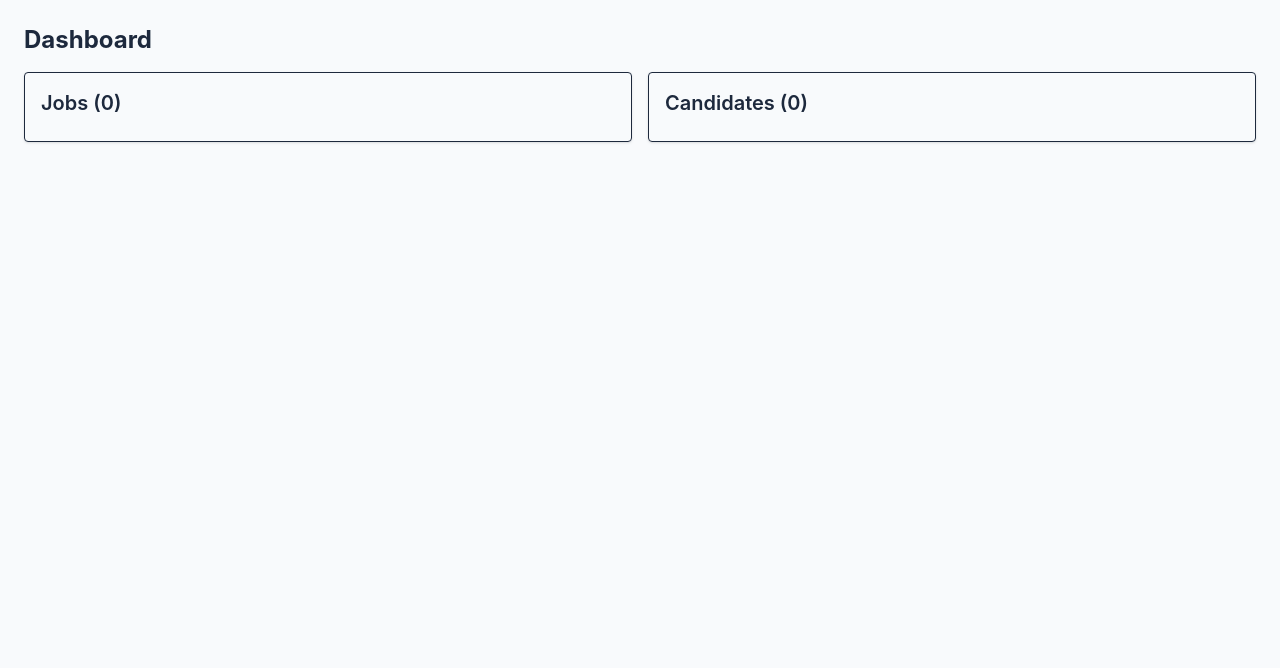
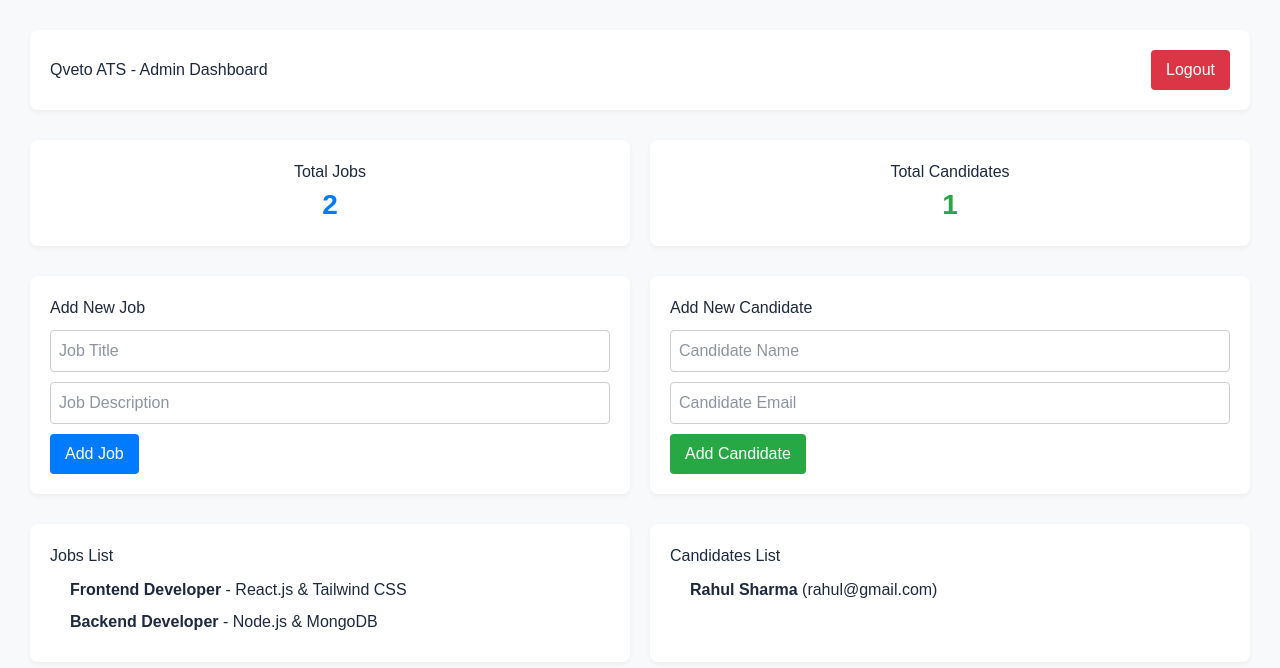
Before and after one commit to eshunehra830-create/qveto-ats, a React (Vite) app in the folder frontend/: page /dashboard in a window 1280 px wide. Shown: the top 668 px of the page. Built offline with nearby package versions, Linux system fonts and the light colour scheme; no server answers.

Commit message:
add full functional dashboard with jobs and candidates

```diff
--- a/frontend/src/pages/DashboardPage.jsx
+++ b/frontend/src/pages/DashboardPage.jsx
@@ -1,45 +1,174 @@
-import React, { useEffect, useState } from 'react';
-import { fetchJobs, fetchCandidates } from '../services/api';
+import React, { useState, useEffect } from 'react';
+import { useNavigate } from 'react-router-dom';
 
-export default function DashboardPage() {
+export default function Dashboard() {
+  const navigate = useNavigate();
+
+  // States for Jobs and Candidates
   const [jobs, setJobs] = useState([]);
   const [candidates, setCandidates] = useState([]);
-  const [loading, setLoading] = useState(true);
 
+  // Form inputs
+  const [jobTitle, setJobTitle] = useState('');
+  const [jobDesc, setJobDesc] = useState('');
+
+  const [candName, setCandName] = useState('');
+  const [candEmail, setCandEmail] = useState('');
+  const [selectedJob, setSelectedJob] = useState('');
+
+  // Load data from localStorage on component mount
   useEffect(() => {
-    const loadData = async () => {
-      try {
-        const jobsData = await fetchJobs();
-        const candidatesData = await fetchCandidates();
-        setJobs(jobsData || []);
-        setCandidates(candidatesData || []);
-      } catch (error) {
-        console.error('Failed to load dashboard data:', error);
-      } finally {
-        setLoading(false);
-      }
-    };
+    const savedJobs = JSON.parse(localStorage.getItem('qveto_jobs')) || [
+      { id: 1, title: 'Frontend Developer', desc: 'React.js & Tailwind CSS' },
+      { id: 2, title: 'Backend Developer', desc: 'Node.js & MongoDB' }
+    ];
+    const savedCandidates = JSON.parse(localStorage.getItem('qveto_candidates')) || [
+      { id: 1, name: 'Rahul Sharma', email: 'rahul@gmail.com', job: 'Frontend Developer' }
+    ];
 
-    loadData();
+    setJobs(savedJobs);
+    setCandidates(savedCandidates);
   }, []);
 
-  if (loading) {
-    return <div className="p-4 text-center">Loading...</div>;
-  }
+  // Add Job Handler
+  const handleAddJob = (e) => {
+    e.preventDefault();
+    if (!jobTitle) return;
+    const newJob = { id: Date.now(), title: jobTitle, desc: jobDesc };
+    const updatedJobs = [...jobs, newJob];
+    setJobs(updatedJobs);
+    localStorage.setItem('qveto_jobs', JSON.stringify(updatedJobs));
+    setJobTitle('');
+    setJobDesc('');
+  };
+
+  // Add Candidate Handler
+  const handleAddCandidate = (e) => {
+    e.preventDefault();
+    if (!candName || !candEmail) return;
+    const newCand = { id: Date.now(), name: candName, email: candEmail, job: selectedJob || 'General' };
+    const updatedCandidates = [...candidates, newCand];
+    setCandidates(updatedCandidates);
+    localStorage.setItem('qveto_candidates', JSON.stringify(updatedCandidates));
+    setCandName('');
+    setCandEmail('');
+  };
+
+  // Logout Handler
+  const handleLogout = () => {
+    localStorage.removeItem('token');
+    localStorage.removeItem('user');
+    navigate('/');
+  };
 
   return (
-    <div className="p-6">
-      <h1 className="text-2xl font-bold mb-4">Dashboard</h1>
-      <div className="grid grid-cols-1 md:grid-cols-2 gap-4">
-        <div className="p-4 border rounded shadow">
-          <h2 className="text-xl font-semibold mb-2">Jobs ({jobs.length})</h2>
-          {/* यहाँ अपनी Job List रेंडर करें */}
+    <div style={{ padding: '30px', fontFamily: 'Arial, sans-serif', backgroundColor: '#f8f9fa', minHeight: '100vh' }}>
+
+      {/* Top Header */}
+      <div style={{ display: 'flex', justifyContent: 'space-between', alignItems: 'center', marginBottom: '30px', background: 'white', padding: '20px', borderRadius: '8px', boxShadow: '0 2px 5px rgba(0,0,0,0.05)' }}>
+        <h2>Qveto ATS - Admin Dashboard</h2>
+        <button onClick={handleLogout} style={{ padding: '8px 15px', backgroundColor: '#dc3545', color: 'white', border: 'none', borderRadius: '4px', cursor: 'pointer' }}>
+          Logout
+        </button>
+      </div>
+
+      {/* Counters / Stats Cards */}
+      <div style={{ display: 'grid', gridTemplateColumns: '1fr 1fr', gap: '20px', marginBottom: '30px' }}>
+        <div style={{ background: 'white', padding: '20px', borderRadius: '8px', boxShadow: '0 2px 5px rgba(0,0,0,0.05)', textAlign: 'center' }}>
+          <h3>Total Jobs</h3>
+          <p style={{ fontSize: '28px', fontWeight: 'bold', color: '#007bff' }}>{jobs.length}</p>
         </div>
-        <div className="p-4 border rounded shadow">
-          <h2 className="text-xl font-semibold mb-2">Candidates ({candidates.length})</h2>
-          {/* यहाँ अपनी Candidate List रेंडर करें */}
+        <div style={{ background: 'white', padding: '20px', borderRadius: '8px', boxShadow: '0 2px 5px rgba(0,0,0,0.05)', textAlign: 'center' }}>
+          <h3>Total Candidates</h3>
+          <p style={{ fontSize: '28px', fontWeight: 'bold', color: '#28a745' }}>{candidates.length}</p>
         </div>
       </div>
+
+      {/* Forms Section to Add Data */}
+      <div style={{ display: 'grid', gridTemplateColumns: '1fr 1fr', gap: '20px', marginBottom: '30px' }}>
+
+        {/* Add Job Form */}
+        <div style={{ background: 'white', padding: '20px', borderRadius: '8px', boxShadow: '0 2px 5px rgba(0,0,0,0.05)' }}>
+          <h4>Add New Job</h4>
+          <form onSubmit={handleAddJob} style={{ marginTop: '10px' }}>
+            <input
+              type="text"
+              placeholder="Job Title"
+              value={jobTitle}
+              onChange={(e) => setJobTitle(e.target.value)}
+              required
+              style={{ width: '100%', padding: '8px', marginBottom: '10px', borderRadius: '4px', border: '1px solid #ccc', boxSizing: 'border-box' }}
+            />
+            <input
+              type="text"
+              placeholder="Job Description"
+              value={jobDesc}
+              onChange={(e) => setJobDesc(e.target.value)}
+              style={{ width: '100%', padding: '8px', marginBottom: '10px', borderRadius: '4px', border: '1px solid #ccc', boxSizing: 'border-box' }}
+            />
+            <button type="submit" style={{ padding: '8px 15px', backgroundColor: '#007bff', color: 'white', border: 'none', borderRadius: '4px', cursor: 'pointer' }}>
+              Add Job
+            </button>
+          </form>
+        </div>
+
+        {/* Add Candidate Form */}
+        <div style={{ background: 'white', padding: '20px', borderRadius: '8px', boxShadow: '0 2px 5px rgba(0,0,0,0.05)' }}>
+          <h4>Add New Candidate</h4>
+          <form onSubmit={handleAddCandidate} style={{ marginTop: '10px' }}>
+            <input
+              type="text"
+              placeholder="Candidate Name"
+              value={candName}
+              onChange={(e) => setCandName(e.target.value)}
+              required
+              style={{ width: '100%', padding: '8px', marginBottom: '10px', borderRadius: '4px', border: '1px solid #ccc', boxSizing: 'border-box' }}
+            />
+            <input
+              type="email"
+              placeholder="Candidate Email"
+              value={candEmail}
+              onChange={(e) => setCandEmail(e.target.value)}
+              required
+              style={{ width: '100%', padding: '8px', marginBottom: '10px', borderRadius: '4px', border: '1px solid #ccc', boxSizing: 'border-box' }}
+            />
+            <button type="submit" style={{ padding: '8px 15px', backgroundColor: '#28a745', color: 'white', border: 'none', borderRadius: '4px', cursor: 'pointer' }}>
+              Add Candidate
+            </button>
+          </form>
+        </div>
+
+      </div>
+
+      {/* Lists Display Section */}
+      <div style={{ display: 'grid', gridTemplateColumns: '1fr 1fr', gap: '20px' }}>
+
+        {/* Jobs List */}
+        <div style={{ background: 'white', padding: '20px', borderRadius: '8px', boxShadow: '0 2px 5px rgba(0,0,0,0.05)' }}>
+          <h4>Jobs List</h4>
+          <ul style={{ paddingLeft: '20px', marginTop: '10px' }}>
+            {jobs.map(job => (
+              <li key={job.id} style={{ marginBottom: '8px' }}>
+                <strong>{job.title}</strong> - {job.desc}
+              </li>
+            ))}
+          </ul>
+        </div>
+
+        {/* Candidates List */}
+        <div style={{ background: 'white', padding: '20px', borderRadius: '8px', boxShadow: '0 2px 5px rgba(0,0,0,0.05)' }}>
+          <h4>Candidates List</h4>
+          <ul style={{ paddingLeft: '20px', marginTop: '10px' }}>
+            {candidates.map(cand => (
+              <li key={cand.id} style={{ marginBottom: '8px' }}>
+                <strong>{cand.name}</strong> ({cand.email})
+              </li>
+            ))}
+          </ul>
+        </div>
+
+      </div>
+
     </div>
   );
 }
```
